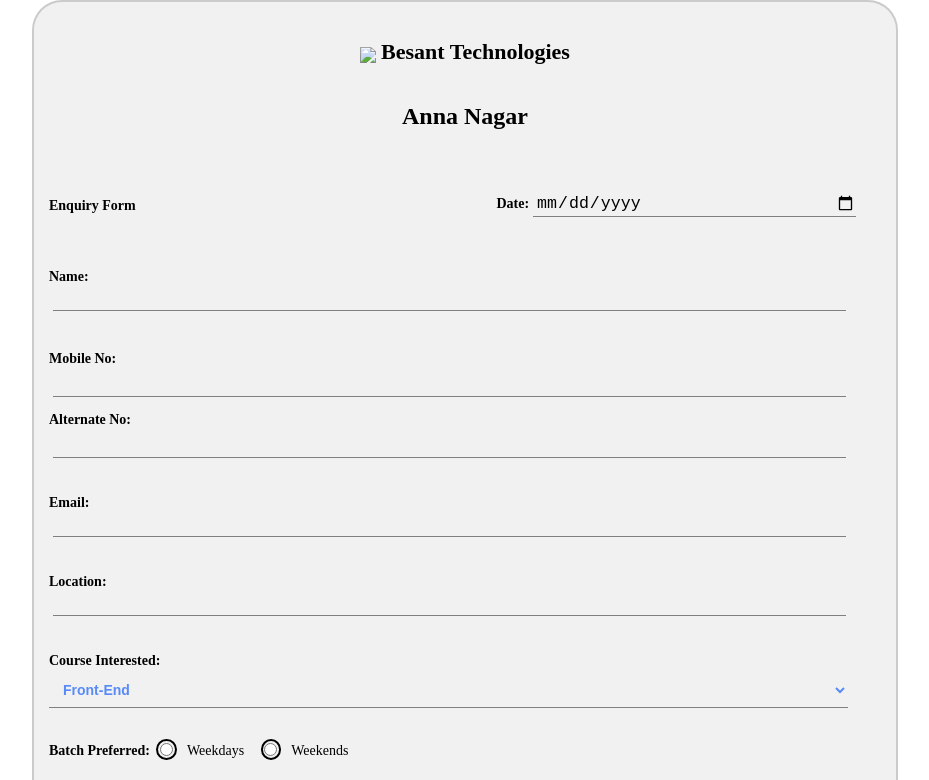
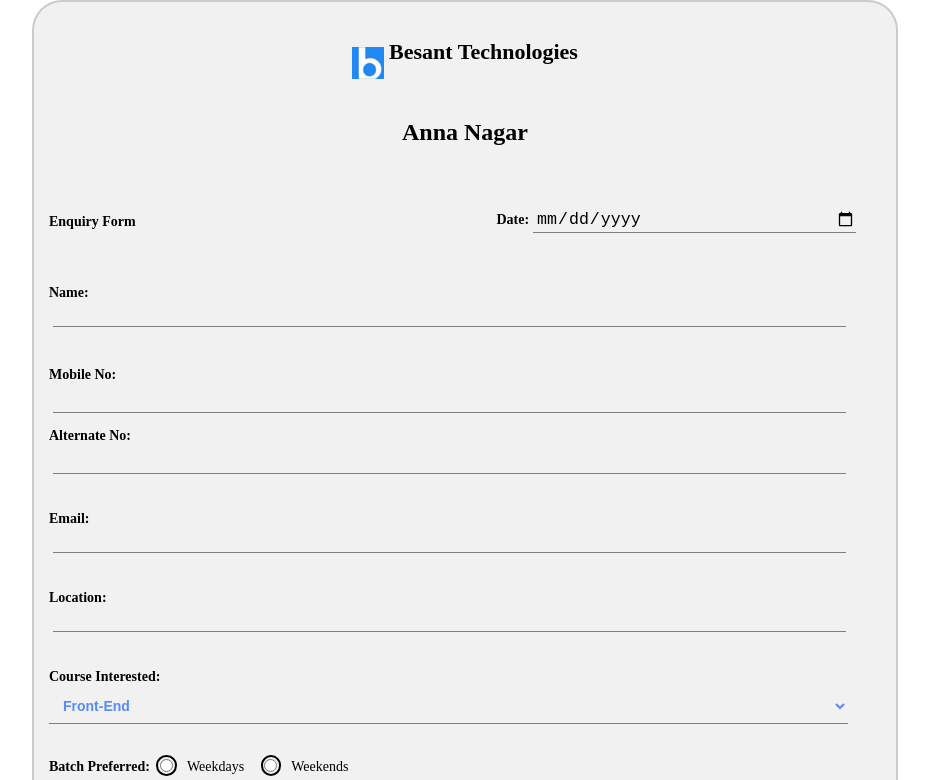
Before and after one commit to Karthikr32/BesantForm, a plain HTML site: page index.html in a window 1280 px wide. Shown: the top 780 px of the page, without its empty margins (160-1089 px from the left). Drawn offline with Linux system fonts and the light colour scheme; the site is published under a folder, as on GitHub Pages, so addresses that start at the root find nothing.

Commit message:
Update index.html

```diff
--- a/index.html
+++ b/index.html
@@ -5,7 +5,7 @@
     <meta name="viewport" content="width=device-width, initial-scale=1.0" />
     <title>Enquiry Form</title>
     <link rel="stylesheet" href="index.css">
-    <link rel="shortcut icon" href="/IMG/Besant_logo.jpeg" type="image/x-icon">
+    <link rel="shortcut icon" href="./IMG/Besant_logo.jpeg" type="image/x-icon">
 
   </head>
   <body>
@@ -13,7 +13,7 @@
     <div class="flex-container">
       <div>
         <img
-          src="/IMG/Besant_logo.jpeg"
+          src="./IMG/Besant_logo.jpeg"
         />
       </div>
       <div><h1>Besant Technologies</h1></div>
```
